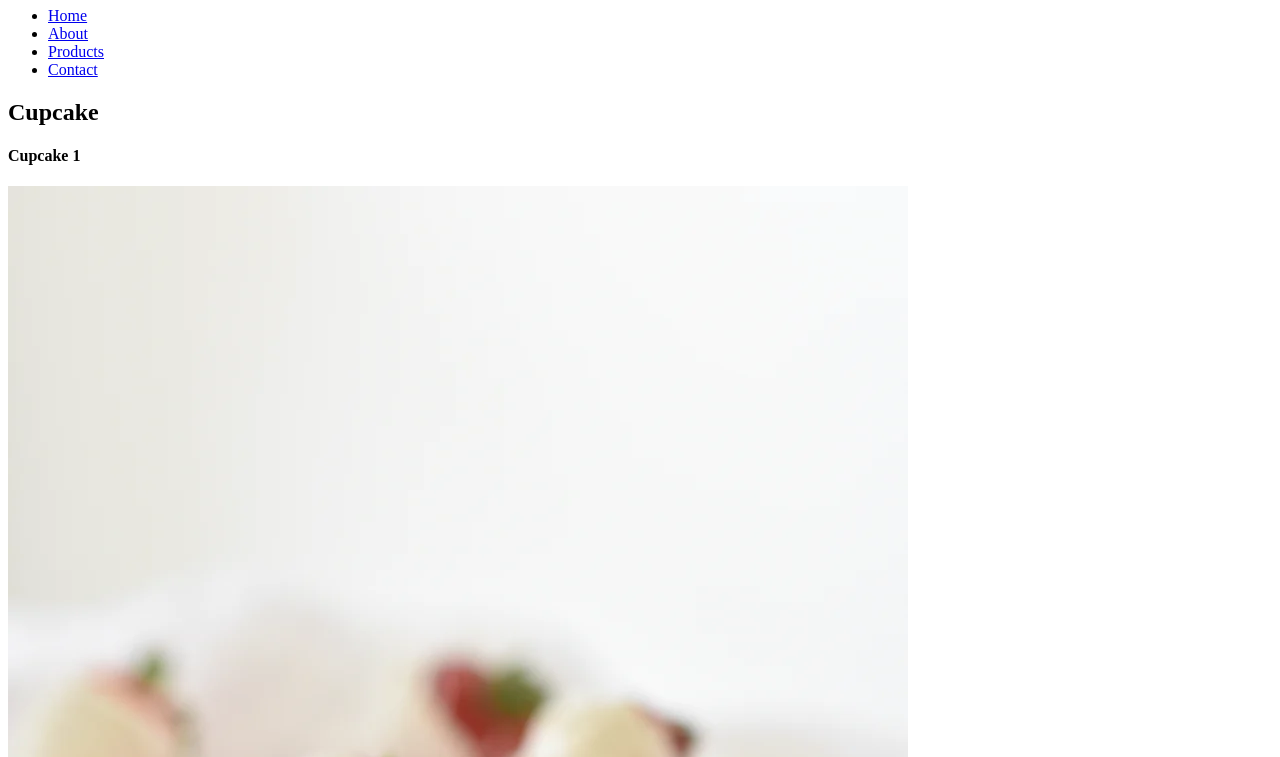
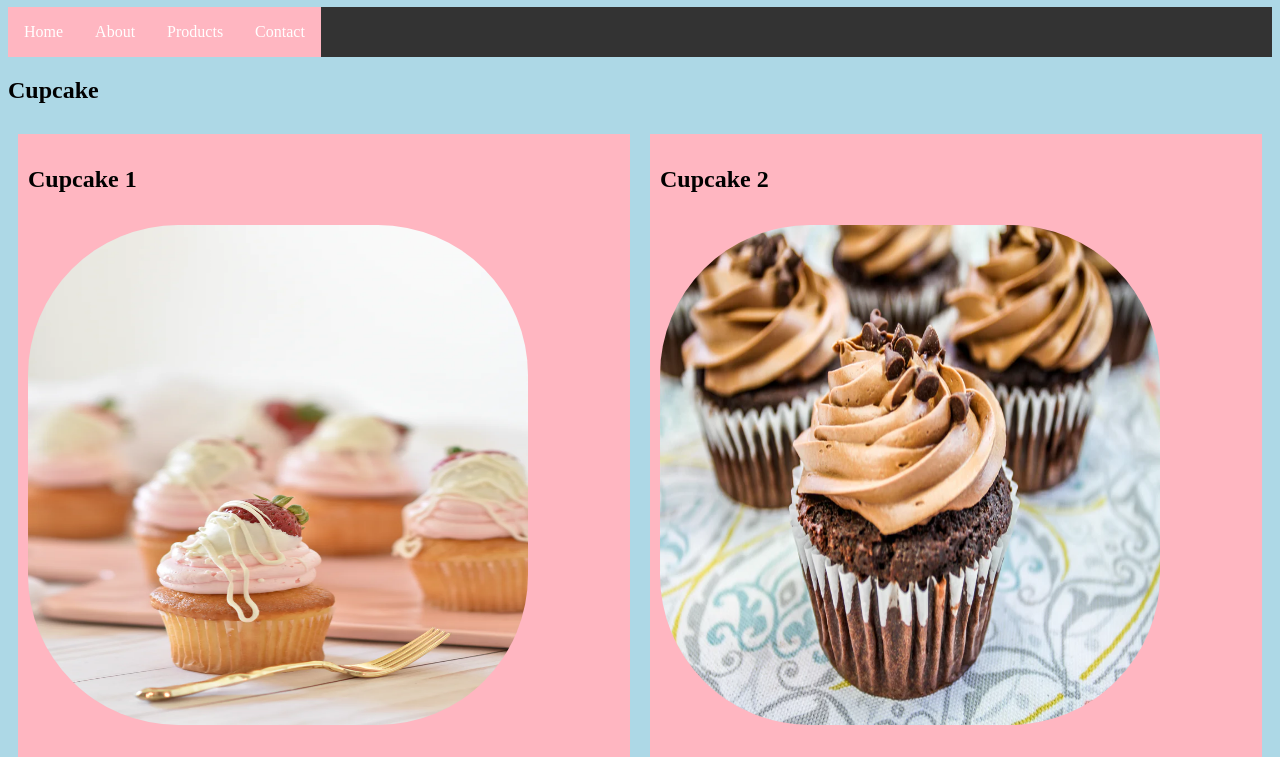
Before and after one commit to Qinyu423/cupcake-website, a plain HTML site: page products.html in a window 1280 px wide. Shown: the part 73-830 px from the top of the page. Drawn offline with Linux system fonts and the light colour scheme.

Commit message:
basic webpage completed

```diff
--- a/CSS/about.css
+++ b/CSS/about.css
@@ -0,0 +1,34 @@
+body {
+    background-color: lightblue;
+  }
+.navigator {
+    background-color: lightpink;
+    float: left;
+  }
+.navigation {
+    list-style-type: none;
+    margin: 0;
+    padding: 0;
+    overflow: hidden;
+    background-color: #333333;
+  }
+.about {
+    font-size: 20px;
+    text-align: justify;
+    width: 70%;
+    margin-left: 15%;
+}
+ul {
+    list-style-type: none;
+  }
+li a {
+    display: block;
+    color: white;
+    text-align: center;
+    padding: 16px;
+    text-decoration: none;
+  }
+
+li a:hover {
+    background-color: #111111;
+  }
--- a/CSS/contact.css
+++ b/CSS/contact.css
@@ -0,0 +1,34 @@
+body {
+    background-color: lightblue;
+  }
+.navigator {
+    background-color: lightpink;
+    float: left;
+  }
+.navigation {
+    list-style-type: none;
+    margin: 0;
+    padding: 0;
+    overflow: hidden;
+    background-color: #333333;
+  }
+  .contact {
+    font-size: 20px;
+    text-align: justify;
+    width: 70%;
+    margin-left: 15%;
+}
+ul {
+    list-style-type: none;
+  }
+li a {
+    display: block;
+    color: white;
+    text-align: center;
+    padding: 16px;
+    text-decoration: none;
+  }
+
+li a:hover {
+    background-color: #111111;
+  }
--- a/CSS/products.css
+++ b/CSS/products.css
@@ -0,0 +1,47 @@
+body {
+    background-color: lightblue;
+  }
+  .navigator {
+    background-color: lightpink;
+    float: left;
+  }
+.navigation {
+    list-style-type: none;
+    margin: 0;
+    padding: 0;
+    overflow: hidden;
+    background-color: #333333;
+  }
+.cake {
+    background-color: lightpink;
+    background-position: right bottom, left bottom, ;
+    background-repeat: no-repeat;
+    margin: 10px;
+    padding-left: 10px;
+}
+img {
+    border-radius: 30%;
+    width: 500px;
+    height: 500px;
+  }
+h4 {
+    font-size: x-large;
+}
+.grid-container {
+    display: grid;
+    grid-template-columns: auto auto;
+  }
+ul {
+    list-style-type: none;
+  }
+li a {
+    display: block;
+    color: white;
+    text-align: center;
+    padding: 16px;
+    text-decoration: none;
+  }
+
+li a:hover {
+    background-color: #111111;
+  }
--- a/products.html
+++ b/products.html
@@ -1,62 +1,64 @@
 <!DOCTYPE html>
 <html>
+    <head>
+        <link rel="stylesheet" href="../cupcake-website/CSS/products.css">
+    </head>
 <body>
 
 <h1>Munamii Cakery</h1>
-<ul>
-    <li><a href="./index.html">Home</a></li>
-
-    <li><a href="./about.html">About</a></li>
-    <li><a href="./products.html">Products</a></li>
-    <li><a href="./contact.html">Contact</a></li>
+<ul class="navigation">
+    <li class="navigator"><a href="./index.html">Home</a></li>
+    <li class="navigator"><a href="./about.html">About</a></li>
+    <li class="navigator"><a href="./products.html">Products</a></li>
+    <li class="navigator"><a href="./contact.html">Contact</a></li>
   </ul>
 
-  <div><h2>Cupcake</h2>
+<h2>Cupcake</h2>
 
-
-    <div>
+  <div class="grid-container">
+    <div class="cake grid-item">
         <h4>Cupcake 1</h4>
         <img src="./Image cupcake/CC1.webp" alt="Cuptake 1">
         <h4>40kr</h4>
     </div>
 
-    <div>
+    <div class="cake  grid-item">
         <h4>Cupcake 2</h4>
         <img src="./Image cupcake/CC2.webp" alt="Cupcake 2">
         <h4>40kr</h4>
     </div>
 
-    <div>
+    <div class="cake  grid-item">
         <h4>Cupcake 3</h4>
         <img src="./Image cupcake/CC3.webp" alt="Cupcake 3">
         <h4>40kr</h4>
     </div>
 
-    <div>
+    <div class="cake  grid-item">
         <h4>Cupcake 4</h4>
         <img src="./Image cupcake/CC4.webp" alt="Cupcake 4">
         <h4>40kr</h4>
     </div>
 
-    <div>
+    <div class="cake  grid-item">
         <h4>Cupcake 5</h4>
         <img src="./Image cupcake/CC5.webp" alt="Cupcake 5">
         <h4>40kr</h4>
     </div>
 
-    <div>
+    <div class="cake  grid-item">
         <h4>Cupcake 6</h4>
         <img src="./Image cupcake/CC6.webp" alt="Cupcake 6">
         <h4>40kr</h4>
     </div>
 
-    <div>
+    <div class="cake  grid-item">
         <h4>Cupcake 7</h4>
         <img src="./Image cupcake/CC7.webp" alt="Cupcake 7">
         <h4>40kr</h4>
     </div>
 
-    <div>
+    <div class="cake  grid-item">
         <h4>Cupcake 8</h4>
         <img src="./Image cupcake/CC8.webp" alt="Cupcake 8">
         <h4>40kr</h4>
@@ -66,50 +68,50 @@
 
 <div><h2>Wedding cake</h2>
 
-
-    <div>
+<div class="grid-container">
+    <div class="cake  grid-item">
         <h4>Wedding Cake 1</h4>
         <img src="./Image wedding cake/WC1.jpg" alt="Wedding cake 1">
         <h4>400kr</h4>
     </div>
 
-    <div>
+    <div class="cake grid-item">
         <h4>Wedding cake 2</h4>
         <img src="./Image wedding cake/WC2.webp" alt="Wedding cake 2">
         <h4>400kr</h4>
     </div>
 
-    <div>
+    <div class="cake grid-item">
         <h4>Wedding cake 3</h4>
         <img src="./Image wedding cake/WC3.webp" alt="Wedding cake 3">
         <h4>400kr</h4>
     </div>
 
-    <div>
+    <div class="cake grid-item">
         <h4>Wedding cake 4</h4>
         <img src="./Image wedding cake/WC4.webp" alt="Wedding cake 4">
         <h4>400kr</h4>
     </div>
 
-    <div>
+    <div class="cake grid-item">
         <h4>Wedding cake 5</h4>
         <img src="./Image wedding cake/WC5.webp" alt="Wedding cake 5">
         <h4>400kr</h4>
     </div>
 
-    <div>
+    <div class="cake grid-item">
         <h4>Wedding cake 6</h4>
         <img src="./Image wedding cake/WC6.webp" alt="Wedding cake 6">
         <h4>400kr</h4>
     </div>
 
-    <div>
+    <div class="cake grid-item">
         <h4>Wedding cake 7</h4>
         <img src="./Image wedding cake/WC7.webp" alt="Wedding cake 7">
         <h4>400kr</h4>
     </div>
 
-    <div>
+    <div class="cake grid-item">
         <h4>Wedding cake 8</h4>
         <img src="./Image wedding cake/WC8.webp" alt="Wedding cake 8">
         <h4>400kr</h4>
```
Also changed, not shown: about.html (+10 -8 lines), contact.html (+10 -8 lines).
